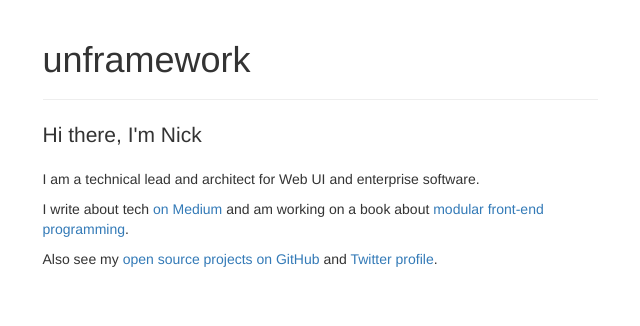
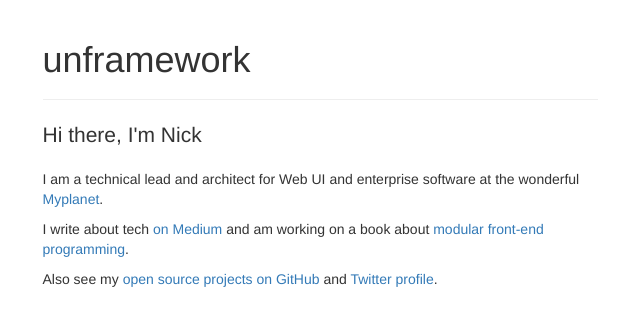
Before and after one commit to unframework/unframework-website, a Jekyll site: the page built from index.html, in a window 1280 px wide. Shown: the top 326 px of the page, without its empty margins (320-960 px from the left). Built offline with Jekyll 4.4.1, drawn with Linux system fonts in a browser that asks for light colours; Markdown is read by kramdown in place of the engine named in the settings; the list of posts is cut into pages by our own code.

Commit message:
Added Myplanet link

```diff
--- a/index.html
+++ b/index.html
@@ -13,7 +13,7 @@ title: Personal website of Nick Matantsev
       </div>
 
       <p class="lead">Hi there, I'm Nick</p>
-      <p>I am a technical lead and architect for Web UI and enterprise software.</p>
+      <p>I am a technical lead and architect for Web UI and enterprise software at the wonderful <a href="http://myplanet.com">Myplanet</a>.</p>
       <p>I write about tech <a href="https://medium.com/@unframework">on Medium</a> and am working on a book about <a href="https://leanpub.com/modular-front-end-code">modular front-end programming</a>.</p>
       <p>Also see my <a href="https://github.com/unframework">open source projects on GitHub</a> and <a href="https://twitter.com/unframework">Twitter profile</a>.</p>
     </div>
```
